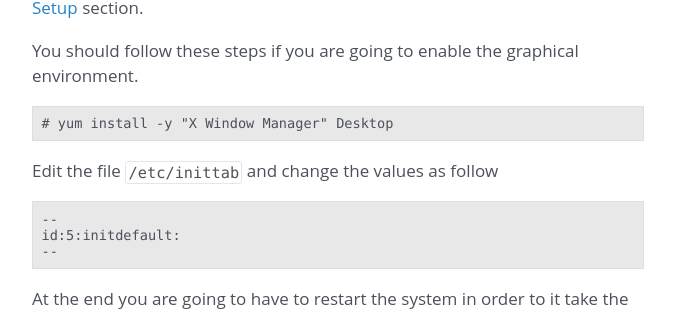
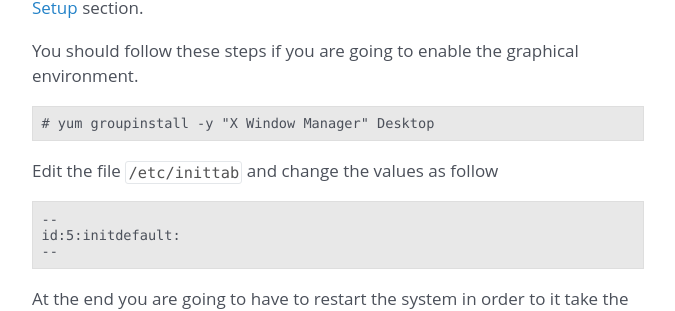
Before and after one commit to karkul/karkul.github.io, a Jekyll site: the page built from _posts/2014-12-20-Setup-Vino-Server-on-RHEL6.md, in a window 1280 px wide. Shown: the part 624-935 px from the top of the page, without its empty margins (302-977 px from the left). Built offline with Jekyll 4.4.1, drawn with Linux system fonts in a browser that asks for light colours; comment, search, counter and statistics services are not loaded.

Commit message:
minimal changes

```diff
--- a/_posts/2014-12-20-Setup-Vino-Server-on-RHEL6.md
+++ b/_posts/2014-12-20-Setup-Vino-Server-on-RHEL6.md
@@ -15,7 +15,7 @@ If you are trying to run VINO in a without X environment installed, the first st
 
 You should follow these steps if you are going to enable the graphical environment.
 
-<pre># yum install -y "X Window Manager" Desktop</pre>
+<pre># yum groupinstall -y "X Window Manager" Desktop</pre>
 
 Edit the file <code>/etc/inittab</code> and change the values as follow
 <pre>
```
